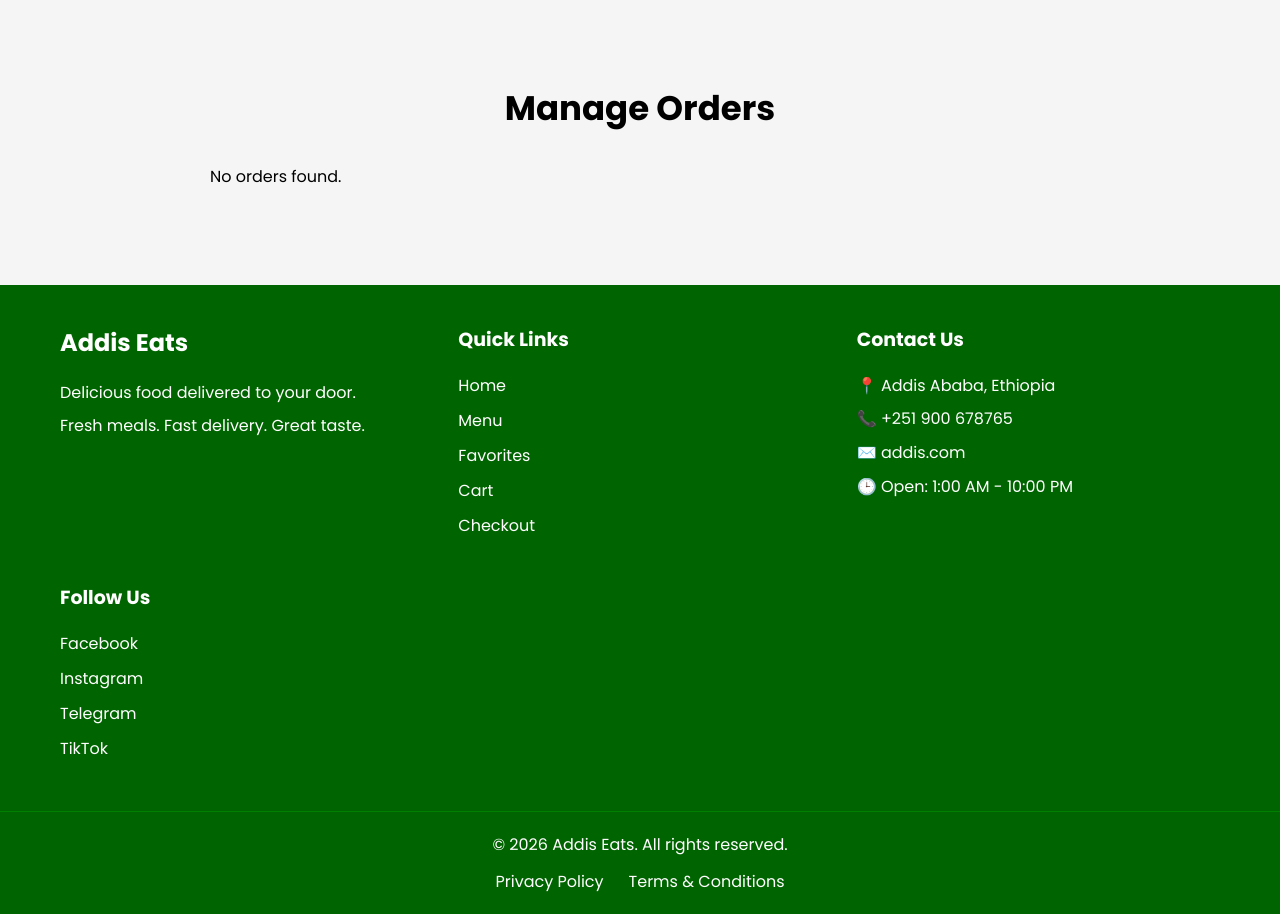
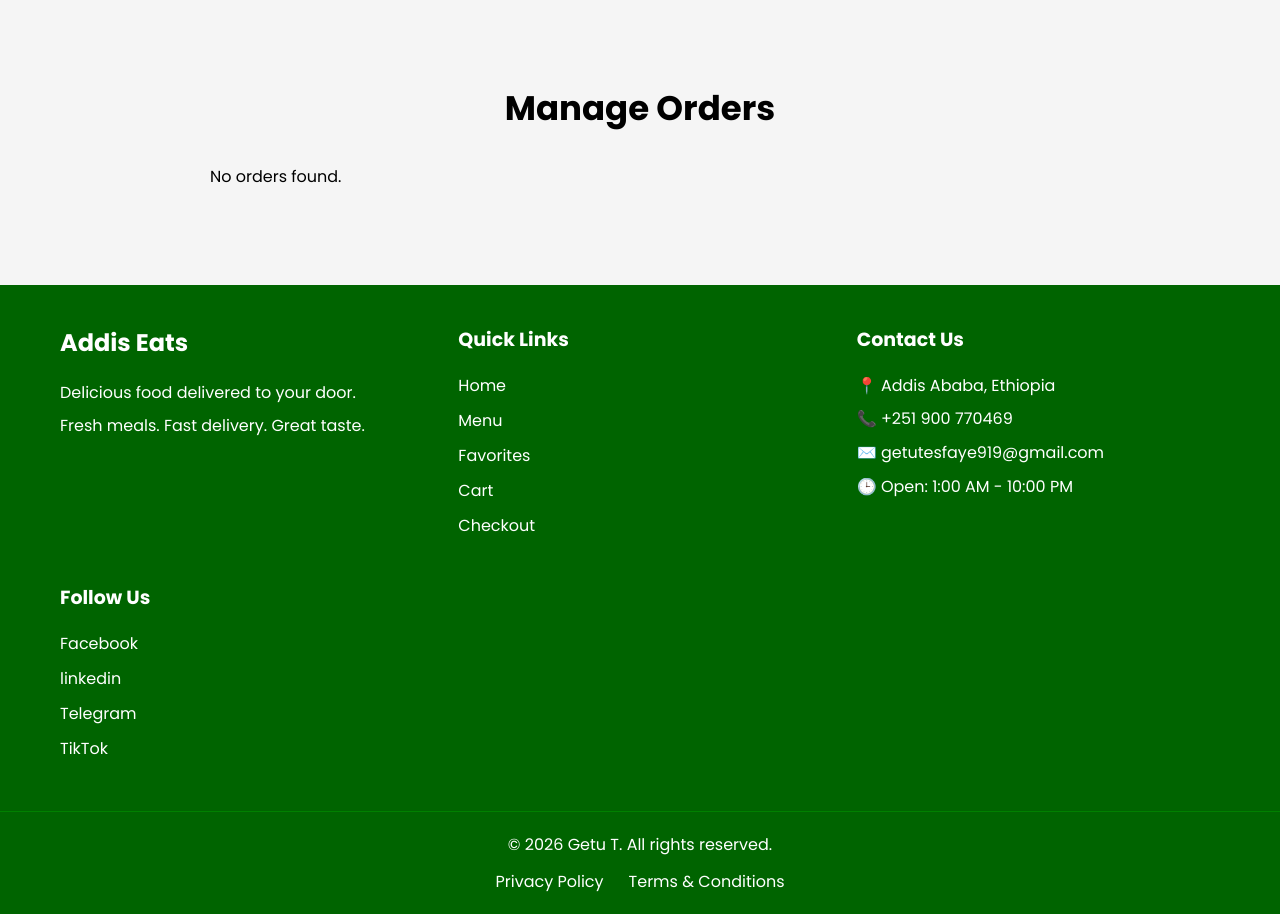
Before and after one commit to Getu-Tesfaye/Getu, a React (Vite) app in the folder Addis-eats-react/: page /admin/orders in a window 1280 px wide. Built offline with nearby package versions, Linux system fonts and the light colour scheme.

Commit message:
addis-eats-react

```diff
--- a/Addis-eats-react/src/Footer.jsx
+++ b/Addis-eats-react/src/Footer.jsx
@@ -30,8 +30,8 @@ function Footer() {
                     <h3>Contact Us</h3>
 
                     <p>📍 Addis Ababa, Ethiopia</p>
-                    <p>📞 +251 900 678765</p>
-                    <p>✉️ addis.com</p>
+                    <p>📞 +251 900 770469</p>
+                    <p>✉️ getutesfaye919@gmail.com</p>
                     <p>🕒 Open: 1:00 AM - 10:00 PM</p>
                 </div>
 
@@ -39,7 +39,7 @@ function Footer() {
                     <h3>Follow Us</h3>
 
                     <a href="#" target="_blank">Facebook</a>
-                    <a href="#" target="_blank">Instagram</a>
+                    <a href="#" target="_blank">linkedin</a>
                     <a href="#" target="_blank">Telegram</a>
                     <a href="#" target="_blank">TikTok</a>
                 </div>
@@ -47,7 +47,7 @@ function Footer() {
             </div>
 
             <div className="footer-bottom">
-                <p>© 2026 Addis Eats. All rights reserved.</p>
+                <p>© 2026 Getu T. All rights reserved.</p>
 
                 <div className="footer-bottom-links">
                     <Link to="/privacy">Privacy Policy</Link>
```
